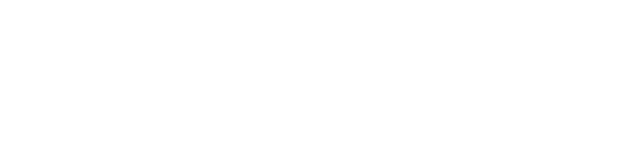
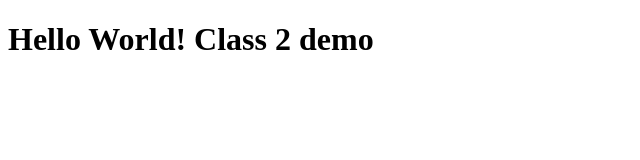
Before and after one commit to LeonCalzone/Webpage-Design-Class-2, a plain HTML site: page index.html in a window 1280 px wide. Shown: the whole page, without its empty margins (0-640 px from the left). Drawn offline with Linux system fonts and the light colour scheme.

Commit message:
First text

```diff
--- a/index.html
+++ b/index.html
@@ -3,9 +3,9 @@
 <head>
     <meta charset="UTF-8">
     <meta name="viewport" content="width=device-width, initial-scale=1.0">
-    <title>Document</title>
+    <title>Hello World Demo</title>
 </head>
 <body>
-
+    <h1>Hello World! Class 2 demo</h1>
 </body>
 </html>
```
